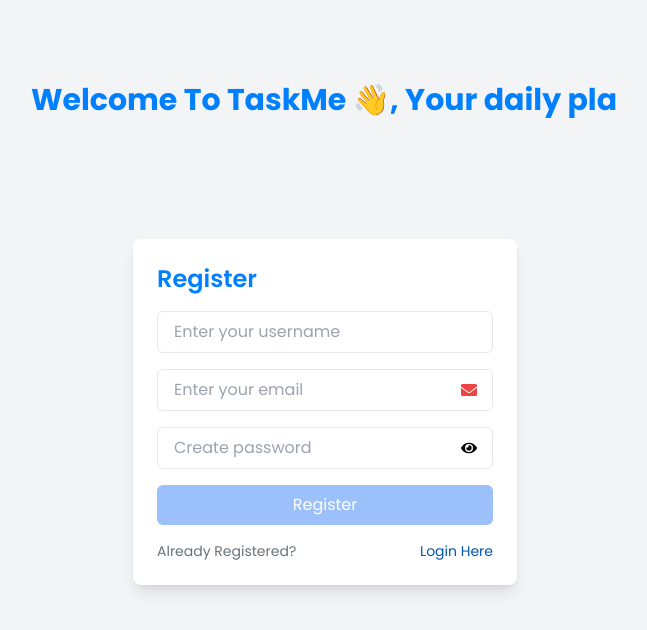
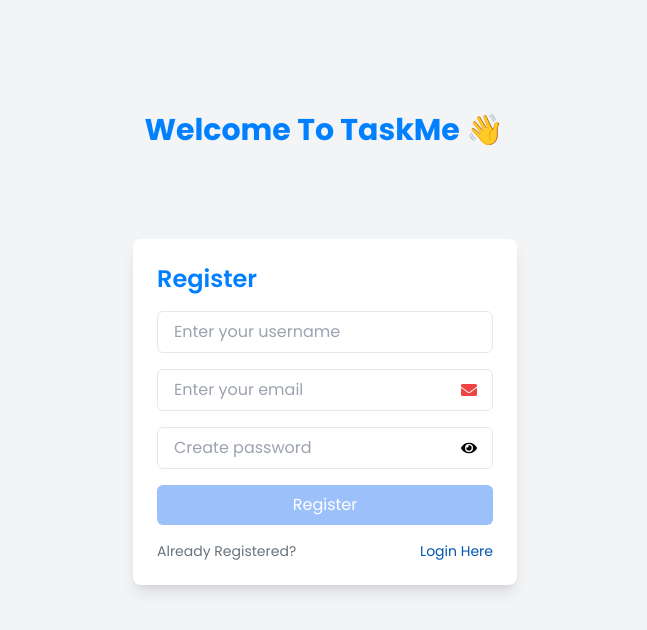
Before and after one commit to MiltonRalph/Task-App, a React (Vite) app: page / in a window 1280 px wide. Shown: the top 630 px of the page, without its empty margins (315-962 px from the left). Built offline with nearby package versions, Linux system fonts and the light colour scheme.

Commit message:
minor changes

```diff
--- a/src/components/TypingEffect.jsx
+++ b/src/components/TypingEffect.jsx
@@ -6,9 +6,9 @@
   const [isDeleting, setIsDeleting] = useState(false);
   const [loop, setLoop] = useState(0);
   const words = [
-    'Welcome To TaskMe 👋, Your daily planner!',
-    'Track your tasks with ease.',
-    'Make every day count with TaskMe.🤗',
+    'Welcome To TaskMe 👋',
+    'Track your tasks with ease 📝',
+    'Make every day count with TaskMe 🤗',
   ];
   const typingSpeed = isDeleting ? 100 : 150;
 
@@ -35,7 +35,7 @@
 
   return (
     <>
-      <h1 className='absolute -translate-y-[13em] text-primaryColor text-lg font-bold overflow-hidden whitespace-nowrap border-r-2 border-black animate-caret md:text-3xl md:-translate-y-[10em]'>
+      <h1 className='absolute -translate-y-[13em] text-primaryColor text-lg font-bold overflow-hidden whitespace-nowrap border-r-2 border-black animate-caret md:text-3xl md:-translate-y-[9em]'>
         {text}
       </h1>
     </>
```
